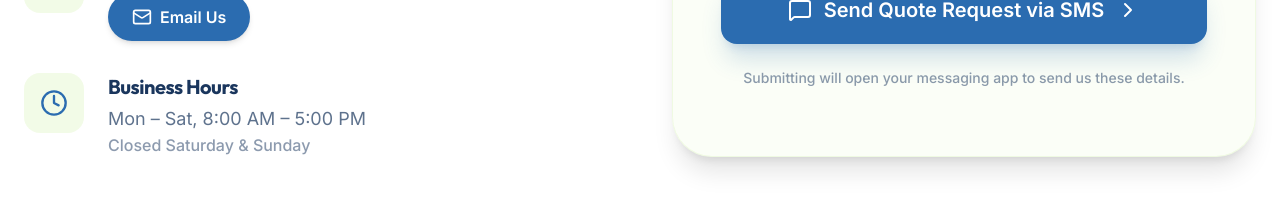
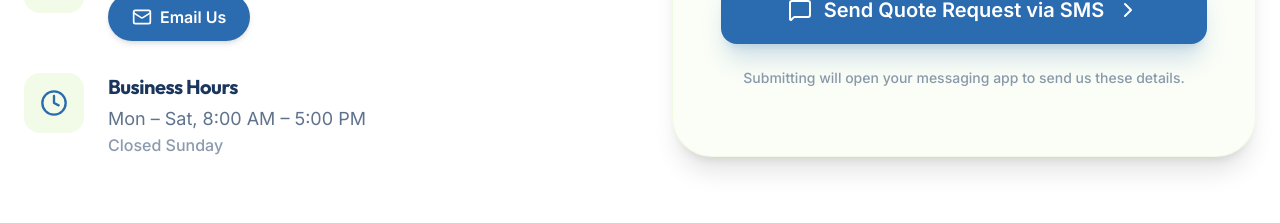
Before and after one commit to bryanaramburo/Cleaning-services-Solutions-LLC, a React (Vite) app: page / in a window 1280 px wide. Shown: the part 5940-6163 px from the top of the page. Built offline with nearby package versions, Linux system fonts and the light colour scheme.

Commit message:
Update App.tsx

```diff
--- a/src/App.tsx
+++ b/src/App.tsx
@@ -528,7 +528,7 @@ export default function App() {
                   <div>
                     <h4 className="font-display font-bold text-xl text-brand-navy mb-1">Business Hours</h4>
                     <p className="text-lg text-brand-navy/70">{businessInfo.hours}</p>
-                    <p className="text-brand-navy/50 font-medium">Closed Saturday & Sunday</p>
+                    <p className="text-brand-navy/50 font-medium">Closed Sunday</p>
                   </div>
                 </div>
               </div>
```
